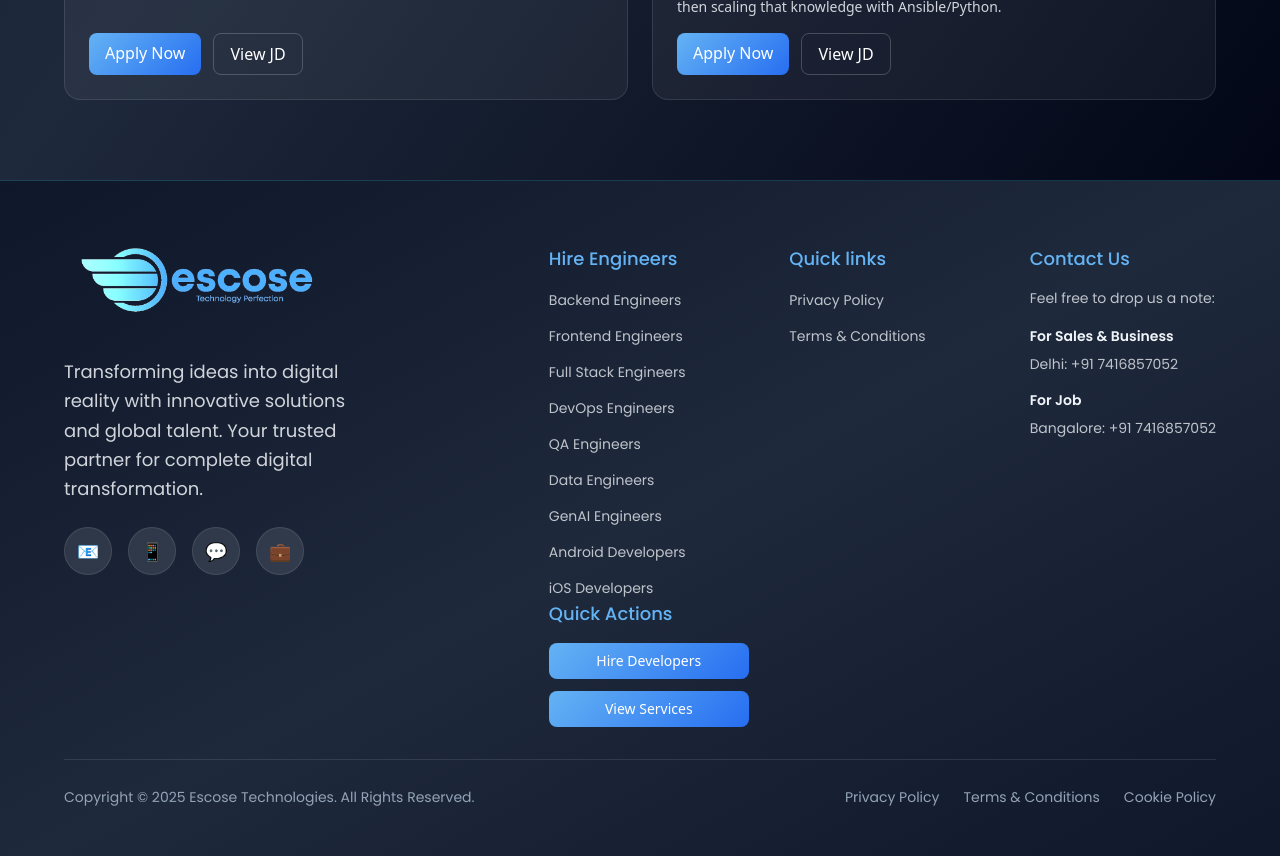
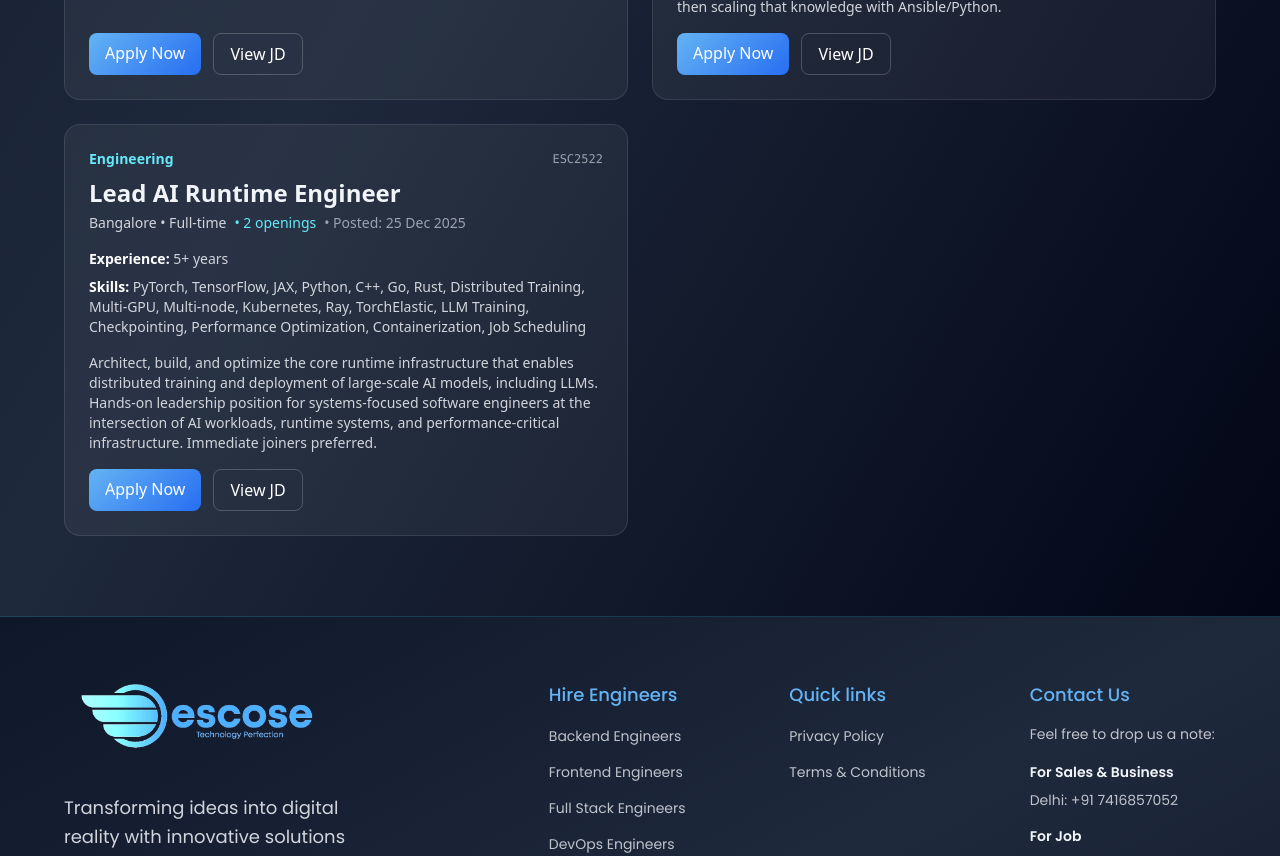
Before and after one commit to Escose007/Escose, a React (Vite) app: page /careers in a window 1280 px wide. Shown: the part 1540-2396 px from the top of the page. Built offline with nearby package versions, Linux system fonts and the light colour scheme; a web font is replaced by a local one.

Commit message:
Lead Runtime Engineer post

```diff
--- a/src/constants/index.js
+++ b/src/constants/index.js
@@ -1015,4 +1015,49 @@ export const openPositions = [
       ],
     },
   },
+  {
+    jobId: 'ESC2522',
+    title: 'Lead AI Runtime Engineer',
+    department: 'Engineering',
+    location: 'Bangalore',
+    type: 'Full-time',
+    experience: '5+ years',
+    openings: 2,
+    postedDate: '25 Dec 2025',
+    skills: ['PyTorch', 'TensorFlow', 'JAX', 'Python', 'C++', 'Go', 'Rust', 'Distributed Training', 'Multi-GPU', 'Multi-node', 'Kubernetes', 'Ray', 'TorchElastic', 'LLM Training', 'Checkpointing', 'Performance Optimization', 'Containerization', 'Job Scheduling'],
+    summary: 'Architect, build, and optimize the core runtime infrastructure that enables distributed training and deployment of large-scale AI models, including LLMs. Hands-on leadership position for systems-focused software engineers at the intersection of AI workloads, runtime systems, and performance-critical infrastructure. Immediate joiners preferred.',
+    applyUrl: 'https://forms.gle/cczcwqa7xpKzLjio9',
+    jd: {
+      responsibilities: [
+        'Own and evolve the core runtime architecture that powers large-scale AI training and inference',
+        'Design and implement resilient, elastic runtime capabilities such as dynamic node scaling and automated job recovery within a custom PyTorch-based stack',
+        'Strengthen the reliability, orchestration, and fault tolerance of distributed training workloads',
+        'Profile, analyze, and optimize low-level system performance across training and inference pipelines',
+        'Enhance packaging, deployment, and production integration of customer models',
+        'Ensure consistent throughput, latency, and reliability across multi-node, multi-GPU environments',
+        'Design and maintain internal libraries and services supporting the full model lifecycle, including training, checkpointing, fault recovery, packaging, and deployment',
+        'Implement robust observability, diagnostics, and resilience mechanisms for deep learning workloads',
+        'Promote best practices in CI/CD, testing, and software quality across the AI runtime stack',
+        'Partner closely with Research, Infrastructure, and Product teams to align runtime capabilities with platform and customer needs',
+        'Lead technical discussions, mentor junior engineers, and help scale the AI Runtime team\'s expertise',
+      ],
+      requirements: [
+        '5+ years of experience in systems or software engineering, with strong exposure to AI runtimes, distributed systems, or compiler–runtime interactions',
+        'Hands-on experience delivering PaaS services',
+        'Proven ability to optimize and scale deep learning runtimes such as PyTorch, TensorFlow, or JAX for large-scale training and/or inference',
+        'Strong programming skills in Python and C++; experience with Go or Rust is a plus',
+        'Solid understanding of distributed training frameworks, low-level performance tuning, and resource orchestration',
+        'Experience working with multi-GPU, multi-node, or cloud-native AI workloads',
+        'Practical knowledge of containerised workloads, job scheduling, and failure recovery in production environments',
+        'Immediate availability or short notice period (preferred)',
+      ],
+      niceToHave: [
+        'Contributions to PyTorch internals or open-source deep learning infrastructure projects',
+        'Familiarity with LLM training pipelines, checkpointing strategies, or elastic training orchestration',
+        'Experience with Kubernetes, Ray, TorchElastic, or custom AI job orchestration platforms',
+        'Background in systems research, compilers, or runtime architecture for HPC or ML systems',
+        'Prior experience working in a startup environment',
+      ],
+    },
+  },
 ];
```
